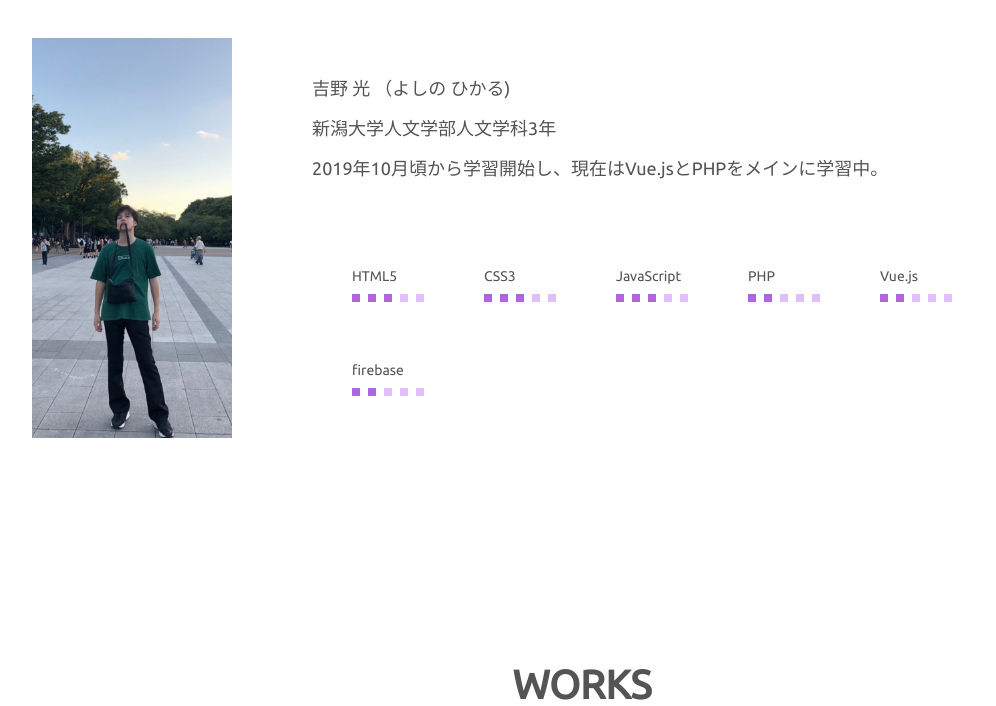
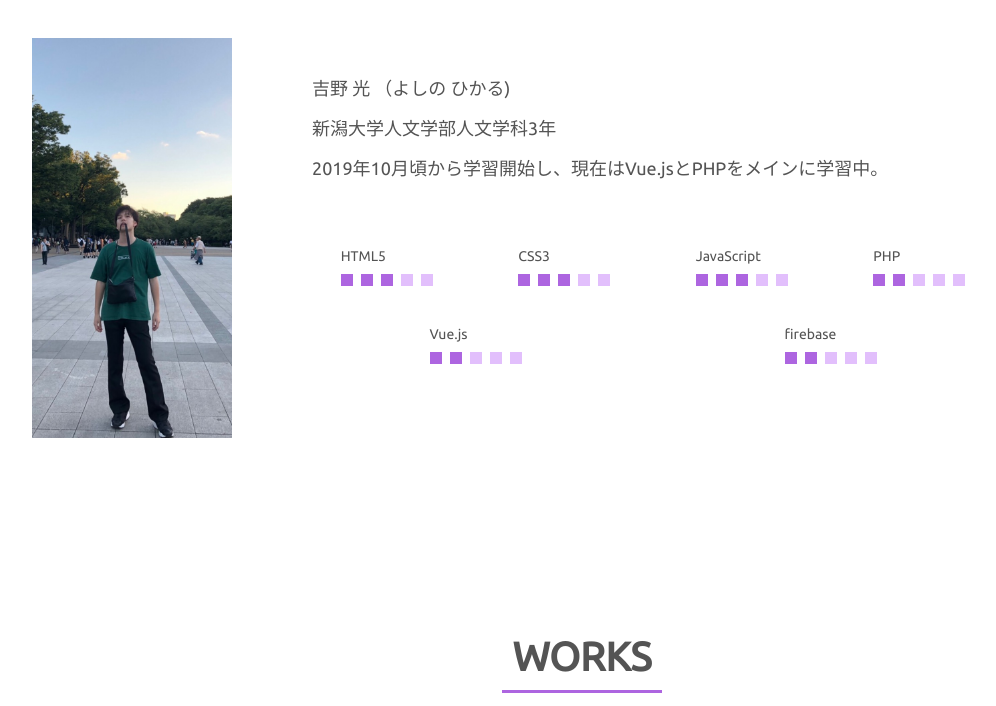
Before and after one commit to osushicrusher/portfolio-main, a PHP site: page / in a window 1280 px wide. Shown: the part 712-1418 px from the top of the page, without its empty margins (58-1054 px from the left). Run offline with PHP 8.4, Linux system fonts and the light colour scheme; style sheets or scripts are compiled from the project's sources; some libraries are stand-ins or nearby versions.

Commit message:
skillbarの修正

```diff
--- a/sass/pages/_about.scss
+++ b/sass/pages/_about.scss
@@ -28,30 +28,27 @@
     }
 
     &__profile-text {
-        line-height: 4rem;
+        line-height: 3rem;
         padding: 10px;
+
+        @media screen and (min-width: 769px) {
+            line-height: 4rem
+        }
     }
 
     &__skill-items {
         display: flex;
         flex-wrap: wrap;
+        justify-content: space-around;
         margin-top: 20px;
-        padding: 20px;
-
-        @media screen and (max-width: 768px){
-            padding: 0px;
-        }
+        padding: 10px;
     }
 
     &__skill-item {
         margin: 10px;
-        padding: 20px;
-        min-width: 70px;
-
-        @media screen and (max-width: 768px){
-            margin: 10px;
-            padding: 0;
-        }
+        padding: 10px;
+        max-width: 140px;
+        width: 40%;
     }
 
     &__skill-bar {
@@ -63,7 +60,28 @@
     &__skill-square {
         background-color: $color-secondary;
         height: 8px;
-        width: 8px;
+        min-width: 8px;
+        width: 10%;
+
+        @media screen and (min-width: 480px){
+            height: 10px;
+            width: 10px;
+        }
+
+        @media screen and (min-width: 769px){
+            height: 12px;
+            width: 12px;
+        }
+
+        @media screen and (min-width: 1024px){
+            height: 14px;
+            width: 14px;
+        }
+
+        @media screen and (min-width: 1024px){
+            height: 12px;
+            width: 12px;
+        }
 
         &:not(:last-child) {
             margin-right: 8px;
```
